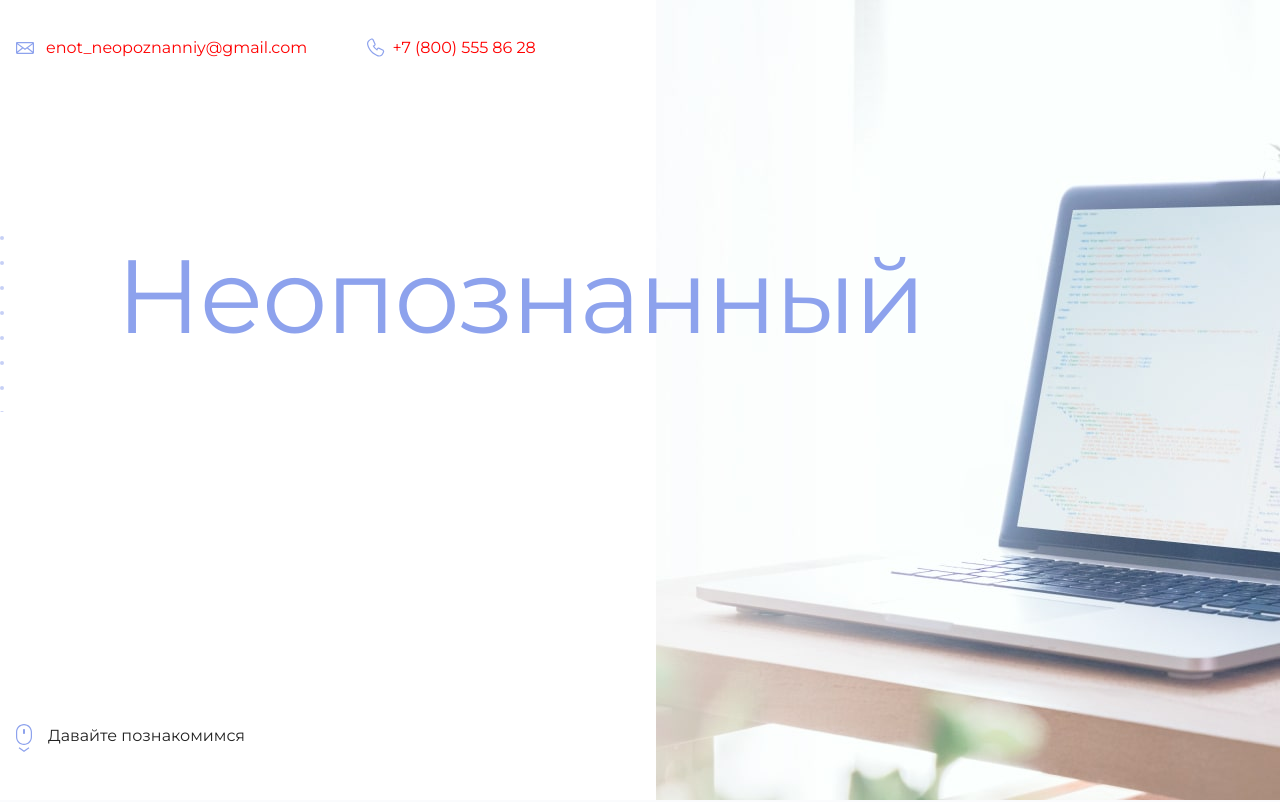
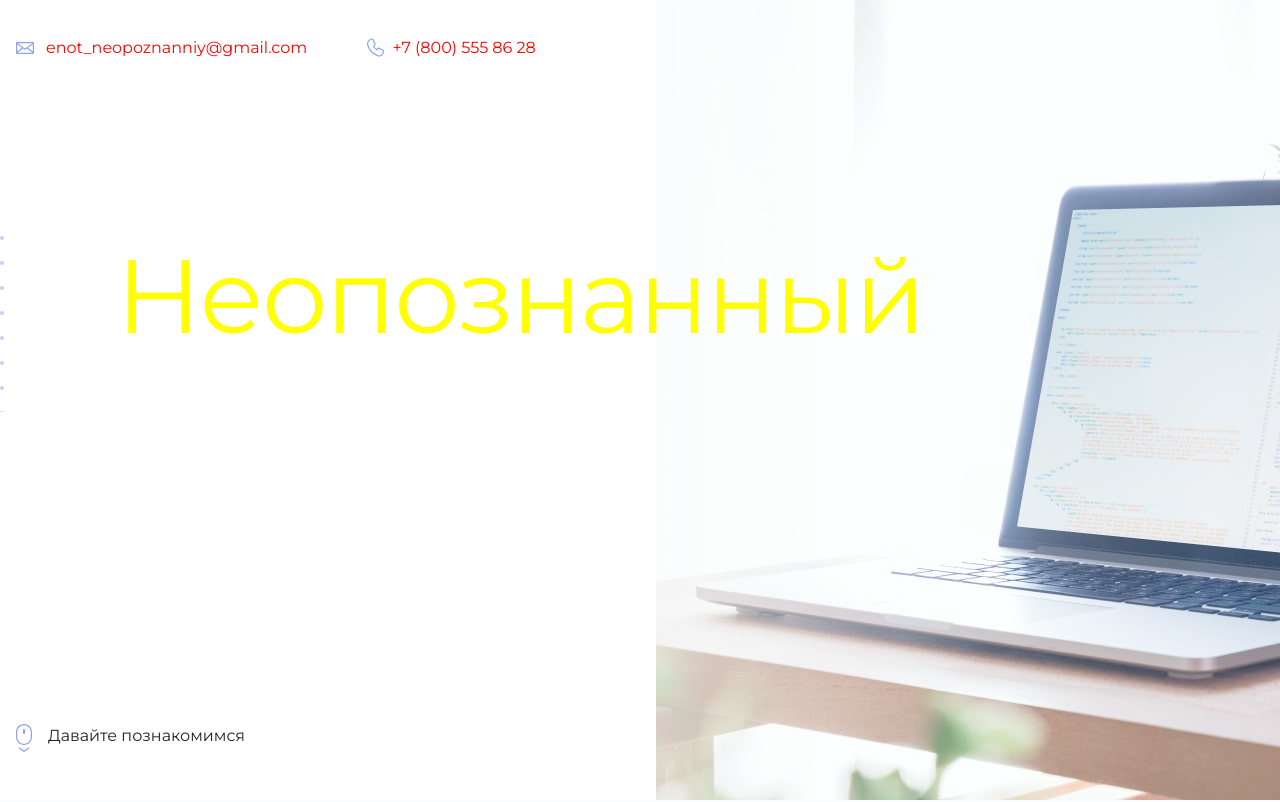
Before and after one commit to MaksDigl96/Test_3, a plain HTML site: page index.html in a window 1280 px wide. Shown: the top 802 px of the page. Drawn offline with Linux system fonts and the light colour scheme.

Commit message:
Изменение цвета в хэдере на желтый

```diff
--- a/style.css
+++ b/style.css
@@ -75,7 +75,7 @@ body {
   line-height: 120px;
   letter-spacing: -2px;
   font-weight: 400;
-  color: #8da2ed;
+  color: yellow;
 }
 
 .hero-image p {
```
